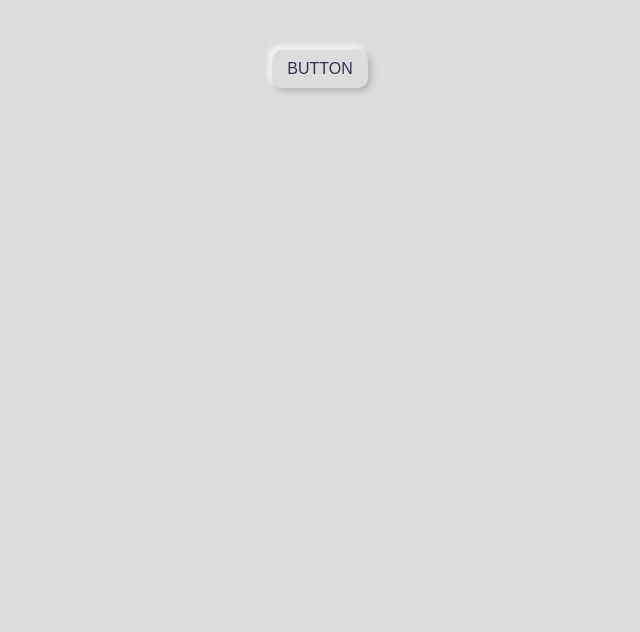
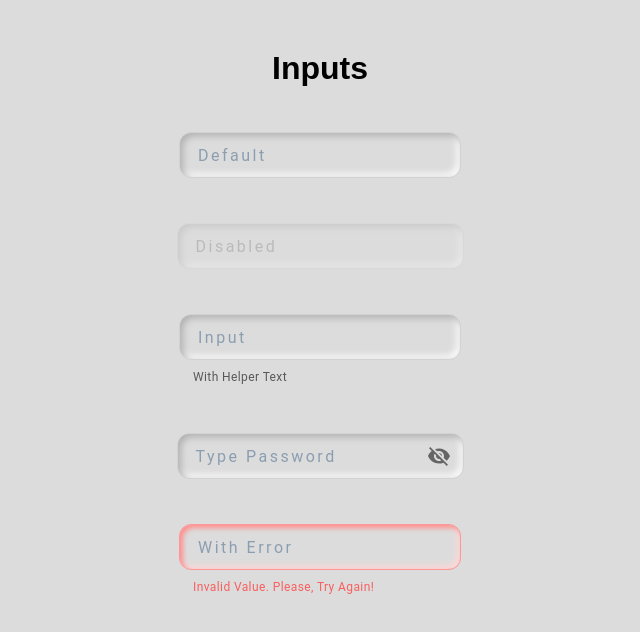
Before and after one commit to IvanMykytyn/in-process, a React (Create React App) app: page / in a window 1280 px wide. Shown: the top 632 px of the page, without its empty margins (320-960 px from the left). Built offline with nearby package versions, Linux system fonts and the light colour scheme.

Commit message:
implement Input component

```diff
--- a/package.json
+++ b/package.json
@@ -6,6 +6,7 @@
   "dependencies": {
     "@emotion/react": "^11.10.4",
     "@emotion/styled": "^11.10.4",
+    "@mui/icons-material": "^5.10.6",
     "@mui/material": "^5.10.8",
     "@testing-library/jest-dom": "^5.16.5",
     "@testing-library/react": "^13.4.0",
@@ -17,6 +18,7 @@
     "@types/react": "^18.0.21",
     "@types/react-dom": "^18.0.6",
     "axios": "^1.0.0",
+    "classnames": "^2.3.2",
     "node-sass": "^7.0.3",
     "react": "^18.2.0",
     "react-dom": "^18.2.0",
--- a/src/App.module.scss
+++ b/src/App.module.scss
@@ -5,28 +5,16 @@
 
 .wrapper {
   display: flex;
-  grid-gap: 25px;
+  gap: 45px;
+  flex-direction: column;
   justify-content: center;
   align-items: center;
 }
 
-.circle{
-  padding: 10px 15px;
-  border-radius: 10px;
-  box-shadow:  $outerBoxShadow;
-  color: #31344b;
+.inputs-wrapper{
   display: flex;
+  gap: 45px;
+  flex-direction: column;
+  justify-content: center;
   align-items: center;
-  justify-content: center;
-  cursor: pointer;
-  border: none;
-  background-color: inherit;
-  transition: box-shadow 0.3s ease-in-out;
-  text-transform: uppercase;
-
-  &:hover,
-  &:focus,
-  &:active{
-    box-shadow: $innerBoxShadow;
-  }
 }
--- a/src/App.tsx
+++ b/src/App.tsx
@@ -1,15 +1,28 @@
-import * as React from 'react';
+import * as React from 'react'
 
-import css from './App.module.scss';
+import css from './App.module.scss'
+import { Input } from './components'
 
 function App() {
-    return (
-        <div className={css.container}>
-            <div className={css.wrapper}>
-                <button className={css.circle} type={'button'}>Button</button>
-            </div>
+  return (
+    <div className={css.container}>
+      <div className={css.wrapper}>
+        <div className={css['inputs-wrapper']}>
+          <h1>Inputs</h1>
+          <Input type="text" label="Default" />
+          <Input type="text" label="Disabled" disabled fullWidth/>
+          <Input type="email" label="Input" helperText={'With Helper Text'} />
+          <Input type="password" label="type Password" fullWidth/>
+          <Input
+            type="text"
+            label="With Error"
+            error
+            helperText={'Invalid Value. Please, try again!'}
+          />
         </div>
-    );
+      </div>
+    </div>
+  )
 }
 
-export default App;
+export default App
--- /dev/null
+++ b/src/components/Input/Input.tsx
@@ -0,0 +1,25 @@
+import { FC } from 'react'
+import cn from 'classnames'
+import { TextField, TextFieldProps } from '@mui/material'
+
+import './input.styles.scss'
+import PasswordInput from './PasswordInput'
+
+const Input: FC<TextFieldProps> = ({ type, error, fullWidth, ...rest }) => {
+  return (
+    <div
+      className={cn('text-field', {
+        'text-field__password': type === 'password',
+        'text-field__error': error,
+        'text-field__full-width': fullWidth,
+      })}>
+      {type === 'password' ? (
+        <PasswordInput error={error} {...rest} fullWidth={fullWidth} />
+      ) : (
+        <TextField type={type} variant="outlined" fullWidth={fullWidth} {...rest} />
+      )}
+    </div>
+  )
+}
+
+export default Input
--- /dev/null
+++ b/src/components/Input/PasswordInput.tsx
@@ -0,0 +1,46 @@
+import React, { FC } from 'react'
+import { InputAdornment, IconButton, TextField, TextFieldProps } from '@mui/material'
+import { Visibility, VisibilityOff } from '@mui/icons-material'
+
+interface StateProps {
+  showPassword: boolean
+}
+
+const PasswordInput: FC<TextFieldProps> = ({ ...rest }) => {
+  const [values, setValues] = React.useState<StateProps>({
+    showPassword: false,
+  })
+
+  const handleClickShowPassword = () => {
+    setValues({
+      ...values,
+      showPassword: !values.showPassword,
+    })
+  }
+
+  const handleMouseDownPassword = (event: React.MouseEvent<HTMLButtonElement>) => {
+    event.preventDefault()
+  }
+  return (
+    <TextField
+      type={values.showPassword ? 'text' : 'password'}
+      variant="outlined"
+      {...rest}
+      InputProps={{
+        endAdornment: (
+          <InputAdornment position="end">
+            <IconButton
+              aria-label="toggle password visibility"
+              onClick={handleClickShowPassword}
+              onMouseDown={handleMouseDownPassword}
+              disabled={rest?.disabled}>
+              {values.showPassword ? <Visibility /> : <VisibilityOff />}
+            </IconButton>
+          </InputAdornment>
+        ),
+      }}
+    />
+  )
+}
+
+export default PasswordInput
--- /dev/null
+++ b/src/components/Input/input.styles.scss
@@ -0,0 +1,89 @@
+@import '../../scss/vars.module';
+
+$errorTextColor: rgb(249, 95, 95);
+
+.text-field {
+  .MuiOutlinedInput-root {
+    border-radius: 12px;
+    padding-right: 0;
+  }
+
+  .MuiOutlinedInput-root input {
+    box-shadow: $innerBoxShadow;
+    border: 1px solid #b0b0b03a;
+    border-radius: 12px;
+    height: 30px;
+
+    padding: 8px 15px 6px;
+    color: rgba(0, 0, 0, 0.5);
+    font-size: 1.1rem;
+
+    min-width: 250px;
+  }
+  .MuiOutlinedInput-root input[type='password'] {
+    font: large Verdana, sans-serif;
+    letter-spacing: 1px;
+  }
+  .MuiInputLabel-root {
+    top: -4px;
+    transition: 0.3s ease-in-out all;
+    letter-spacing: 2.5px;
+    text-transform: capitalize;
+    padding: 0 5px;
+    color: #8b9eb0;
+
+    width: 100%;
+  }
+
+  .MuiInputLabel-root[data-shrink='true'] {
+    top: -15px;
+    left: -5px;
+    color: $primaryColor;
+    font-size: 1.25rem;
+  }
+
+  .MuiOutlinedInput-notchedOutline {
+    border: 0;
+  }
+  .MuiFormHelperText-root {
+    padding-top: 5px;
+    text-transform: capitalize;
+    max-width: 100%;
+  }
+  .Mui-disabled {
+    opacity: 0.4;
+  }
+  .MuiInputAdornment-root {
+    position: absolute;
+    right: 5px;
+  }
+
+  &__full-width {
+    width: 100%;
+  }
+
+  &__error {
+    .MuiOutlinedInput-root input {
+      // border: 1px solid #ff9696;
+      // box-shadow: inset 1px 1px 4px rgb(250, 130, 130), inset -2px -2px 7px #fec5c5;
+      border: 1px solid #ff9696;
+      box-shadow: inset 3px 3px 5px rgb(255, 143, 143), inset -3px -3px 7px #ffd7d7;
+    }
+
+    .MuiInputLabel-root[data-shrink='true'] {
+      color: $errorTextColor;
+    }
+
+    .MuiFormHelperText-root {
+      color: $errorTextColor;
+    }
+  }
+
+  &__password {
+    .MuiOutlinedInput-root input {
+      padding-right: 50px;
+      min-width: 220px;
+      max-width: 0;
+    }
+  }
+}
--- a/src/components/index.ts
+++ b/src/components/index.ts
@@ -1 +1,3 @@
-export {}
+import Input from "./Input/Input"
+
+export {Input}
```
Also changed, not shown: tsconfig.json (+6 -1 lines), 1 other file (tests, documents, lock files or other folders).
